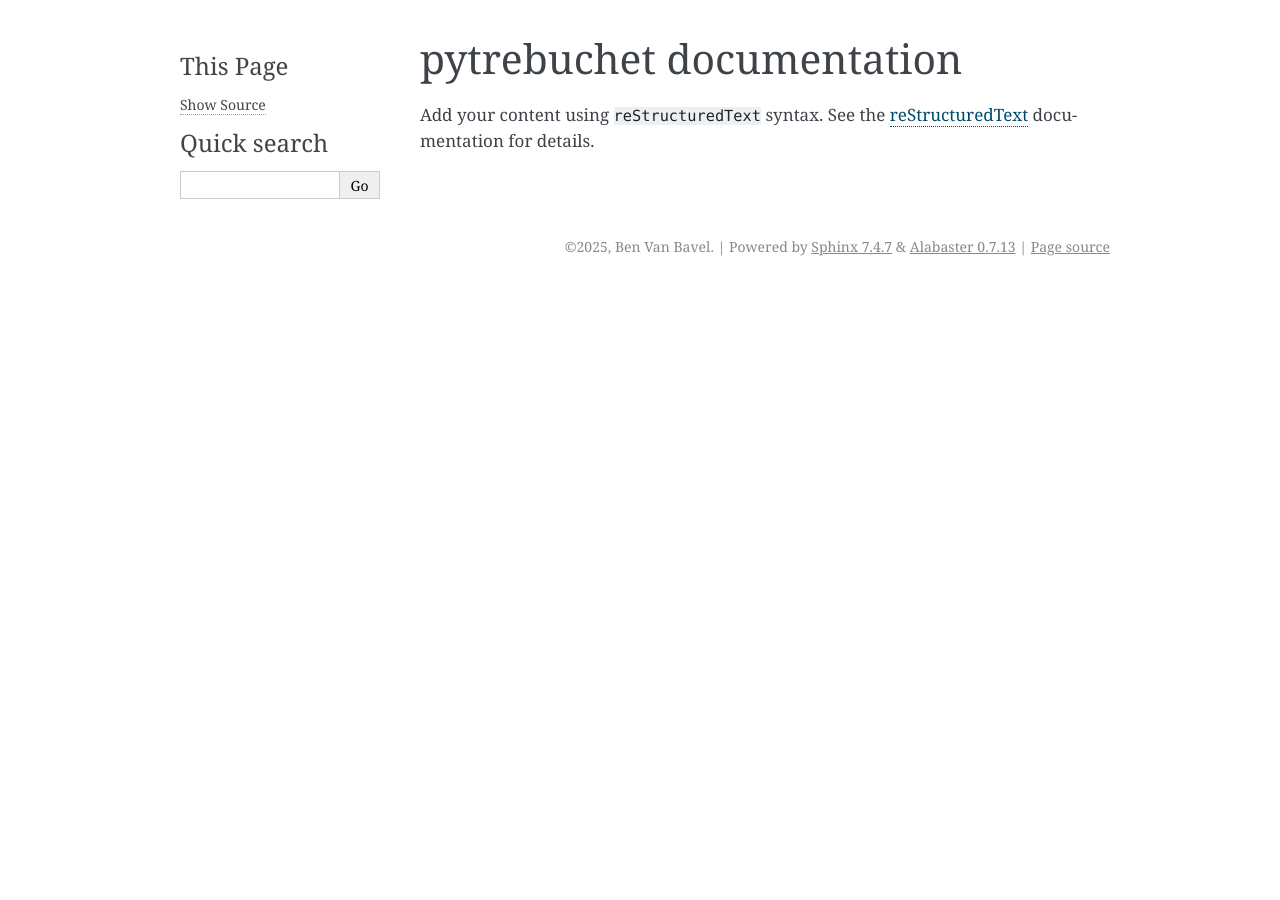
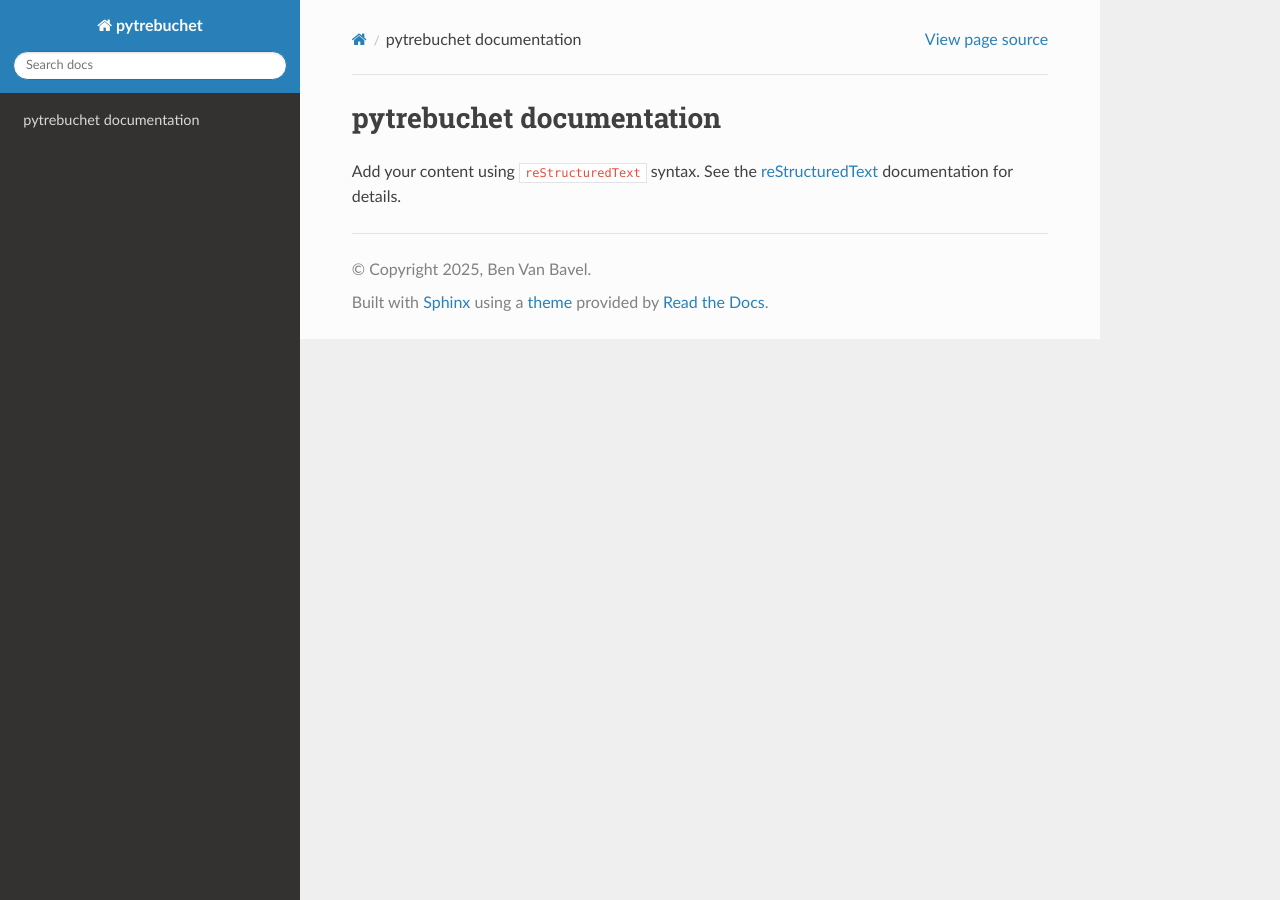
Before and after one commit to benvb-97/pytrebuchet, a Sphinx documentation site: the page built from docs/source/index.rst, in a window 1280 px wide. Built offline with Sphinx 7.4.7 and the Read the Docs theme 3.1.0, drawn with Linux system fonts in a browser that asks for light colours; pages that are not in the unit, such as notebooks, are missing from menus.

Commit message:
add better html theme to sphinx

```diff
--- a/docs/source/conf.py
+++ b/docs/source/conf.py
@@ -29,5 +29,5 @@
 # -- Options for HTML output -------------------------------------------------
 # https://www.sphinx-doc.org/en/master/usage/configuration.html#options-for-html-output
 
-html_theme = 'alabaster'
+html_theme = 'sphinx_rtd_theme'
 html_static_path = ['_static']
--- a/pyproject.toml
+++ b/pyproject.toml
@@ -37,6 +37,7 @@
     "isort>=7.0.0",
     "ruff>=0.14.4",
     "sphinx>=8.2.3",
+    "sphinx_rtd_theme>=3.0.2",
 ]
 
 [tool.setuptools]
```
